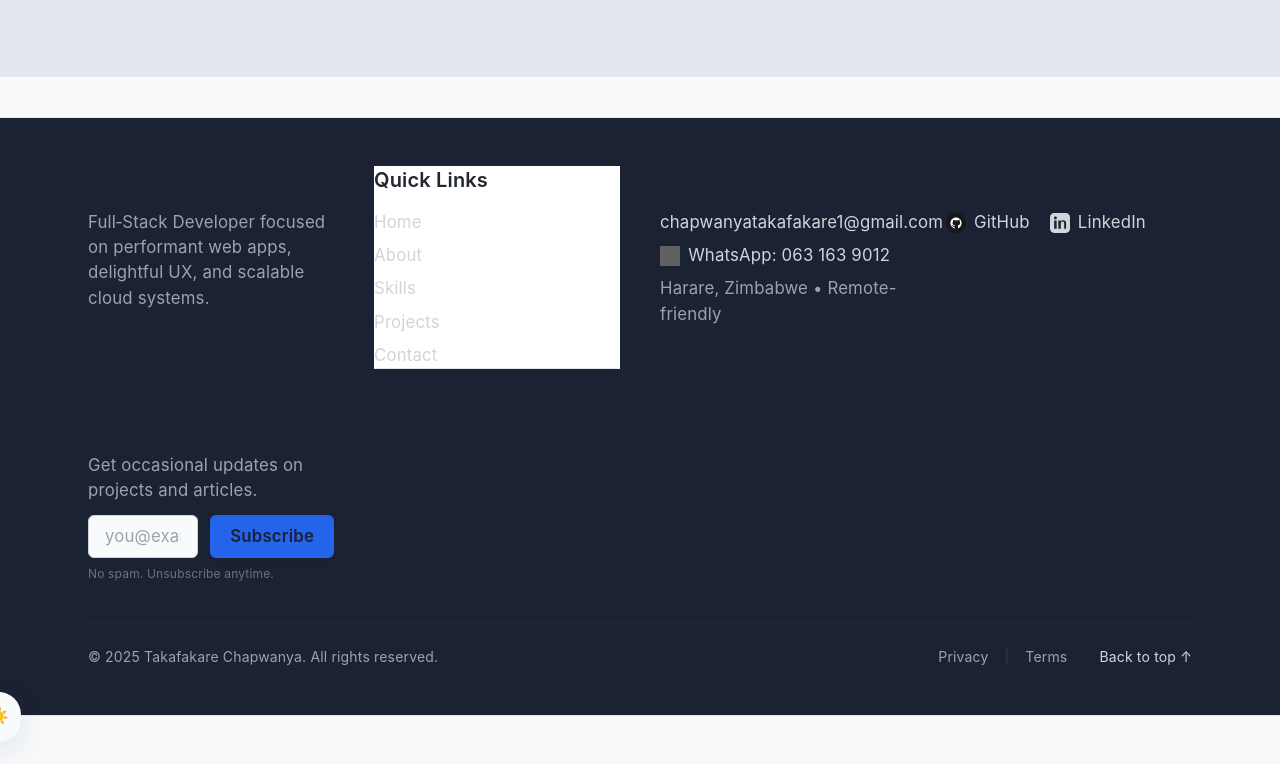
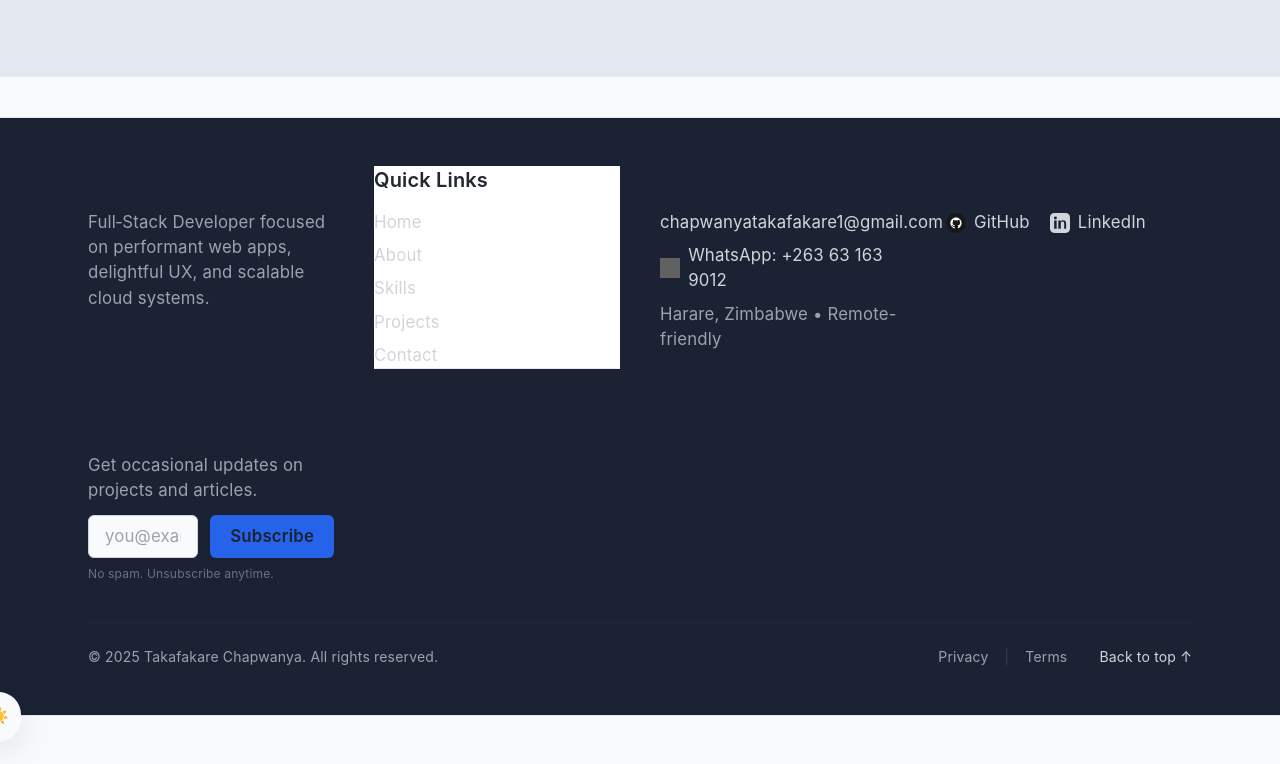
Before and after one commit to Takachapwanya1999/My-Portfolio, a plain HTML site: page index.html in a window 1280 px wide. Shown: the part 9398-10162 px from the top of the page. Drawn offline with nearby package versions, Linux system fonts and the light colour scheme; grey boxes are pictures that could not be loaded.

Commit message:
Update footer placement, improve theme, add hero intro, add WhatsApp contact link

```diff
--- a/index.html
+++ b/index.html
@@ -747,9 +747,9 @@
                             </a>
                         </li>
                         <li>
-                            <a href="https://wa.me/27631639012" target="_blank" rel="noopener" class="flex items-center gap-2 hover:underline" aria-label="WhatsApp">
+                            <a href="https://wa.me/263631639012" target="_blank" rel="noopener noreferrer" class="flex items-center gap-2 hover:underline" aria-label="WhatsApp">
                                 <img src="https://cdn.jsdelivr.net/gh/simple-icons/simple-icons/icons/whatsapp.svg" alt="WhatsApp" style="width:1.2em;height:1.2em;filter:invert(1);" loading="lazy" />
-                                WhatsApp: 063 163 9012
+                                WhatsApp: +263 63 163 9012
                             </a>
                         </li>
                         <li class="text-gray-400">Harare, Zimbabwe • Remote-friendly</li>
```
